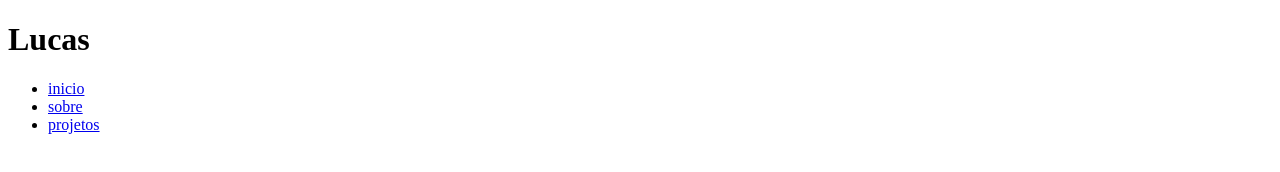
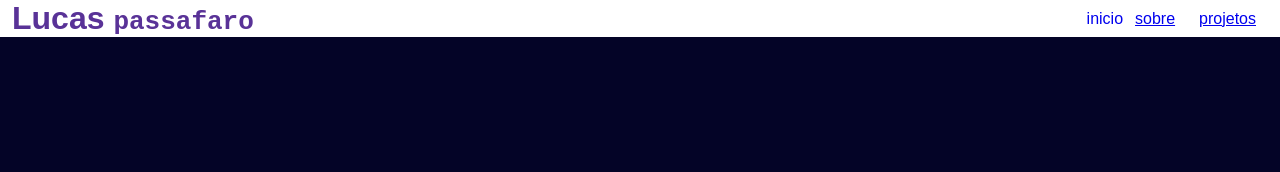
Before and after one commit to lucas0520/minha_nota_2t, a plain HTML site: page index.html in a window 1280 px wide. Drawn offline with Linux system fonts and the light colour scheme.

Commit message:
Add files via upload

```diff
--- a/index.html
+++ b/index.html
@@ -8,12 +8,12 @@
     <link rel="stylesheet" href="./styles.css">
 </head>
 <body>
-   <header>
-    <h1>Lucas</h1>
-    <ul>
-        <li><a href="#">inicio</a></li>
-        <li><a href="#">sobre</a></li>
-        <li><a href="#">projetos</a></li>
+   <header class="cabecalho">
+    <h1 class="cabecalho_titulo">Lucas <samp class="cabecalio_titulo--dois">passafaro</samp></h1>
+    <ul class="cabecalho_lista">
+        <li class="cabecalho_lista-item"><a href="#">inicio</a></li>
+        <li class="cabecalho lista-item"><a href="#">sobre</a></li>
+        <li class="cabecalho lista-item"><a href="#">projetos</a></li>
     </ul>
    </header>
 </body>
--- a/styles.css
+++ b/styles.css
@@ -0,0 +1,37 @@
+*{
+    margin: 0;
+    padding: 0;
+}
+body{
+    background-color:rgb(4,4,39);
+    font-family: 'poppins',sans-serif;
+}
+
+.cabecalho_titulo{
+    color: rgb(89,50,151);
+}
+.cabecalho{
+    background: white;
+}
+.cabecalho_titulo--dois{
+        font-weight: 300;
+}
+.cabecalho_lista{
+    display: flex;
+    list-style-type:none ;
+    justify-content: space-around;
+
+}
+.cabecalho_lista-item{
+    margin: o 12px;
+}
+.cabecalho_lista-item a {
+    text-decoration: none;
+}
+
+.cabecalho{
+    display: flex;
+    justify-content: space-between;
+    padding: 0 12px;
+    align-items: center;
+}
```
